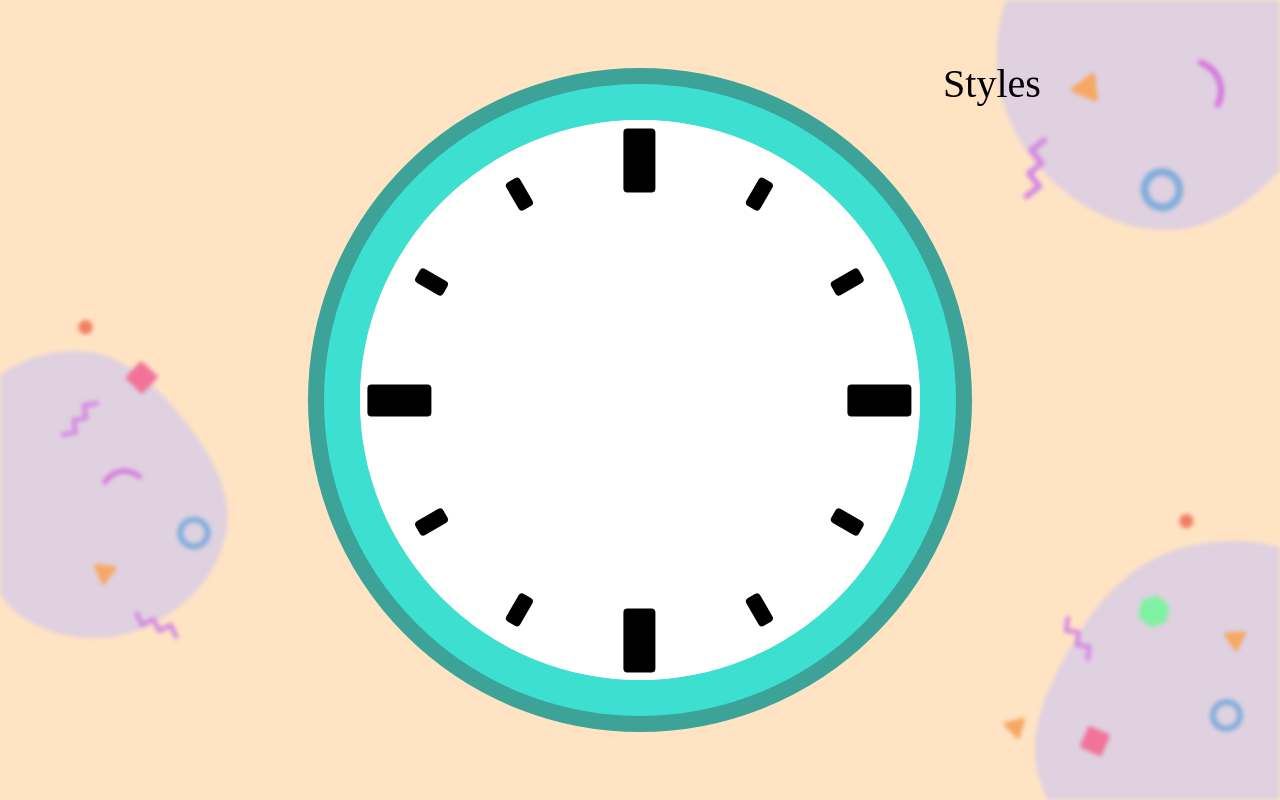
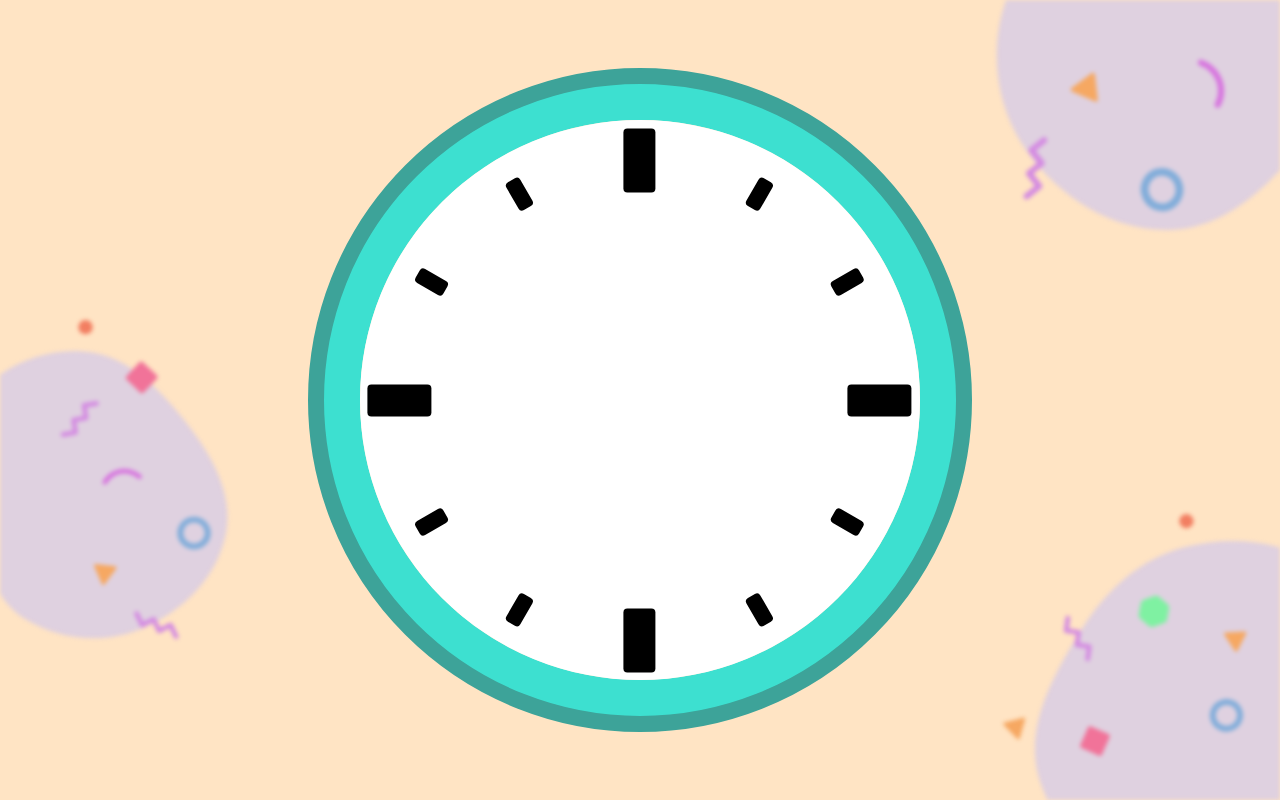
Before and after one commit to MrFootwork/analog-clock, a Vue app: page / in a window 1280 px wide. Built offline with nearby package versions, Linux system fonts and the light colour scheme; a web font is replaced by a local one.

Commit message:
removed styles

```diff
--- a/src/App.vue
+++ b/src/App.vue
@@ -8,7 +8,7 @@ import ClockHands from '@/components/ClockHands.vue'
 
 <template>
 
-  <SelectorStyle />
+  <!-- <SelectorStyle /> -->
   <ClockWrapper>
 
     <template #frame>
```
